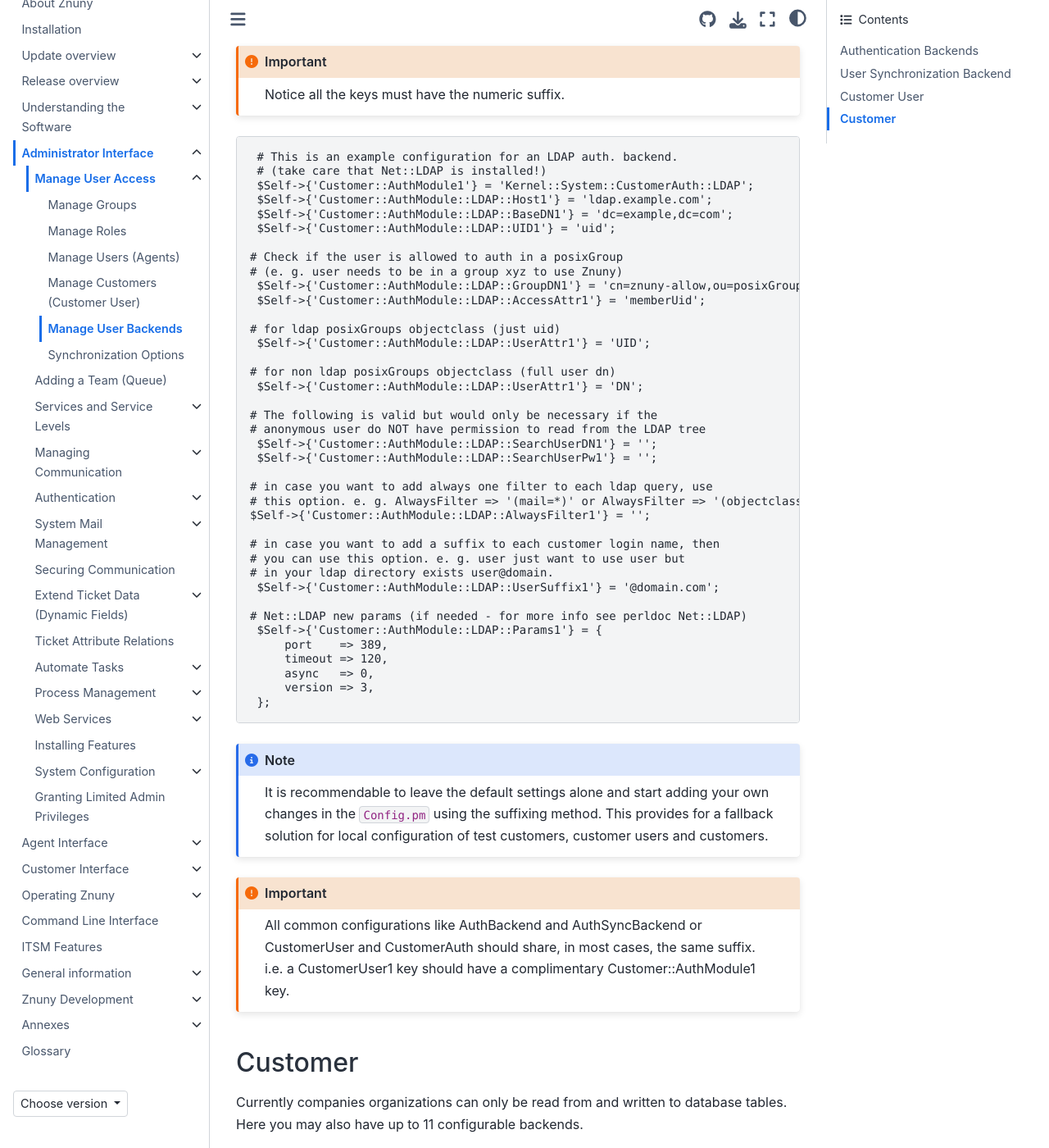
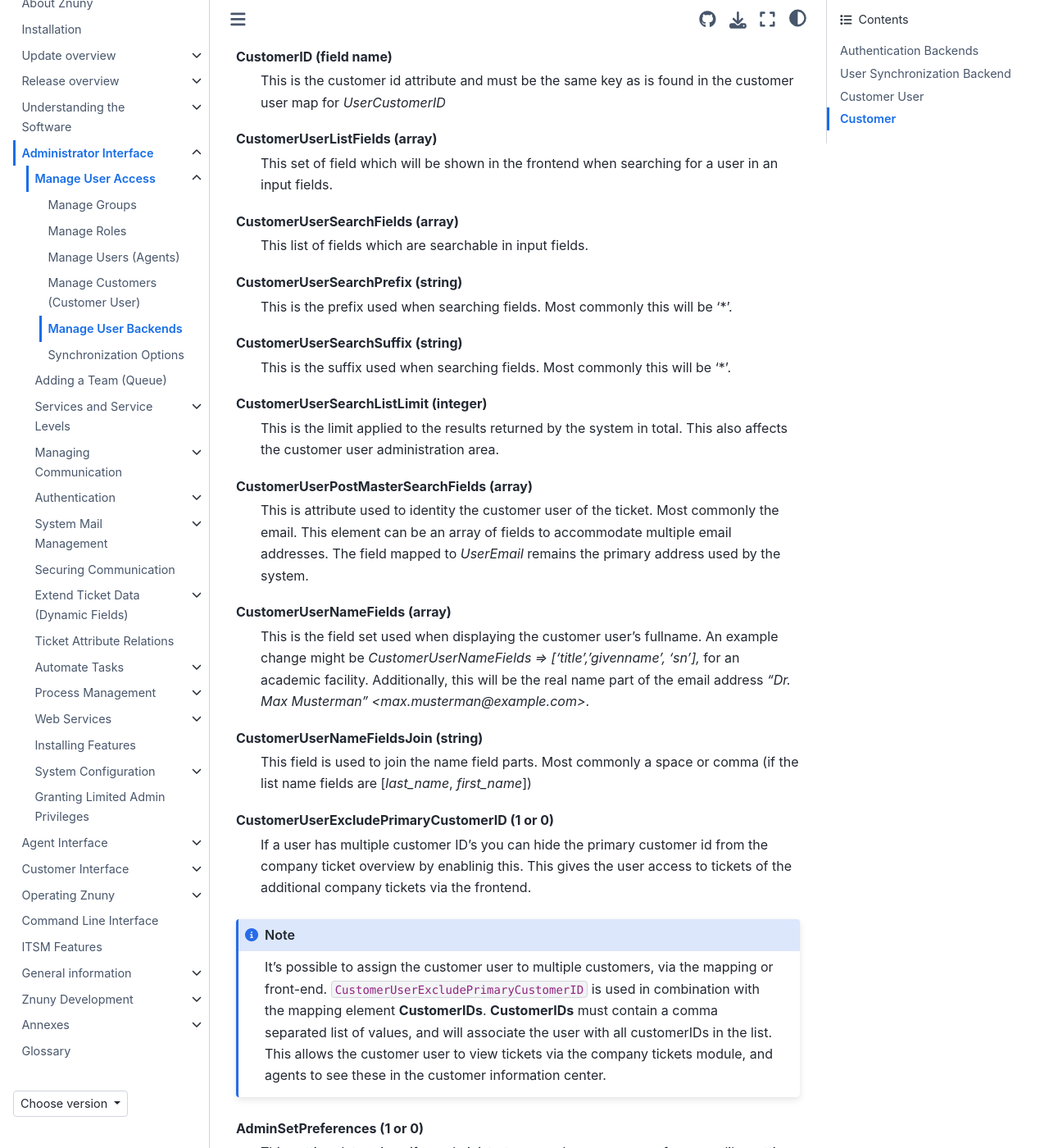
Before and after one commit to znuny/manual, a Sphinx documentation site: the page built from source/admin/usermanagement/user_backends/index.rst, in a window 1280 px wide and 1400 px high, scrolled down 4342 px. Shown: the whole window at 82% size. Built offline with Sphinx 7.4.7 and the Sphinx Book theme 1.1.4, drawn with Linux system fonts in a browser that asks for light colours; some of the changed text lies outside the part shown.

Commit message:
Added parameter descriptions for the CustomerUserBackend.

```diff
--- a/source/admin/usermanagement/user_backends/index.rst
+++ b/source/admin/usermanagement/user_backends/index.rst
@@ -192,6 +192,71 @@
             ],
         };
 
+Customer Backend Options
+^^^^^^^^^^^^^^^^^^^^^^^^^
+
+CustomerKey (field name)
+    This is the login attribute and must be the same key as is found in the customer user map for `UserLogin`
+
+CustomerID (field name)
+    This is the customer id attribute and must be the same key as is found in the customer user map for `UserCustomerID`
+
+CustomerUserListFields (array)
+    This set of field which will be shown in the frontend when searching for a user in an input fields.
+
+CustomerUserSearchFields (array)
+    This list of fields which are searchable in input fields.
+
+CustomerUserSearchPrefix (string)
+    This is the prefix used when searching fields. Most commonly this will be '*'.
+
+CustomerUserSearchSuffix (string)
+    This is the suffix used when searching fields. Most commonly this will be '*'.
+
+CustomerUserSearchListLimit (integer)
+    This is the limit applied to the results returned by the system in total. This also affects the customer user administration area.
+
+CustomerUserPostMasterSearchFields (array)
+    This is attribute used to identity the customer user of the ticket. Most commonly the email. This element can be an array of fields to accommodate
+    multiple email addresses. The field mapped to `UserEmail` remains the primary address used by the system.
+
+CustomerUserNameFields (array)
+    This is the field set used when displaying the customer user's fullname. An example change might be `CustomerUserNameFields => ['title','givenname', 'sn'],`
+    for an academic facility. Additionally, this will be the real name part of the email address `"Dr. Max Musterman" <max.musterman@example.com>`.
+
+CustomerUserNameFieldsJoin (string)
+    This field is used to join the name field parts. Most commonly a space or comma (if the list name fields are [`last_name`, `first_name`])
+
+CustomerUserExcludePrimaryCustomerID (1 or 0)
+    If a user has multiple customer ID's you can hide the primary customer id from the company ticket overview by enablinig this. This gives the user
+    access to tickets of the additional company tickets via the frontend.
+
+.. note::
+
+    It's possible to assign the customer user to multiple customers, via the mapping or front-end. ``CustomerUserExcludePrimaryCustomerID`` is used
+    in combination with the mapping element **CustomerIDs**. **CustomerIDs** must contain a comma separated list of values, and will associate the user
+    with all customerIDs in the list. This allows the customer user to view tickets via the company tickets module, and agents to see these in the
+    customer information center.
+
+AdminSetPreferences (1 or 0)
+    This setting determines if an administrator may change users preferences, like setting a user to out-of-office, or not.
+
+AutoLoginCreation (1 or 0)
+    Only affects the customer user creation by agents. Self-registered customer users logins will always be their email address.
+
+AutoLoginCreationPrefix (string)
+    The prefix, if used, applied to the auto generated names. By default this is `auto-`
+
+CustomerCompanySupport (1 or 0)
+    Determines if the the value for the `CustomerID` field is referenced to in the table used for the associated `CustomerCompany` backend. Additionally, this makes the field in the customer user admistration an dropdown field. Default is on, requiring an customer company to exist before creating customer users.
+
+CacheTTL (integer)
+    Time in seconds to refresh the cache.
+
+Readonly (1 or 0)
+    Makes this backend read only.
+
+
 Authentication
 ~~~~~~~~~~~~~~
 
```
